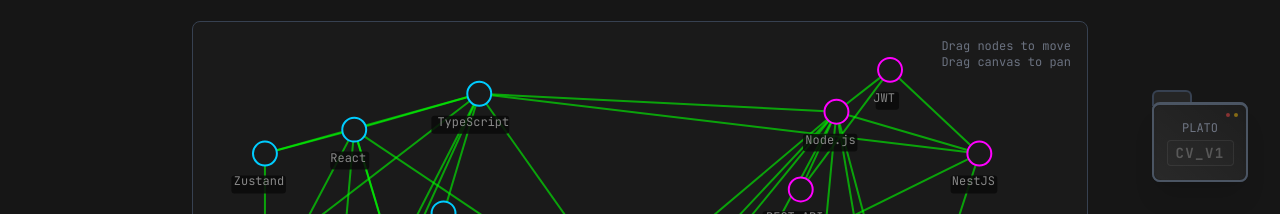
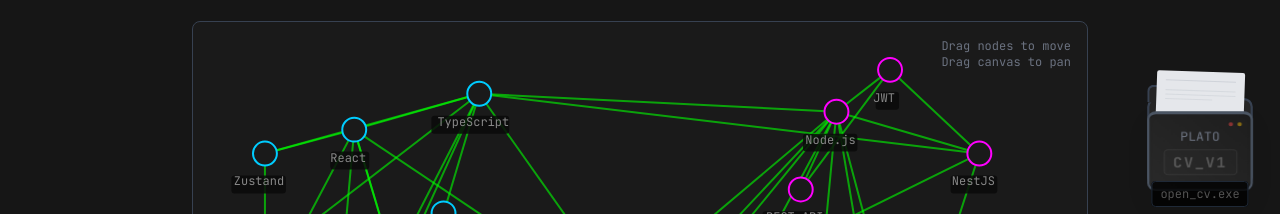
Before and after one commit to payton-ggg/quartzee.dev, a React (Vite) app in the folder main.dev/: page / in a window 1280 px wide. Both pictures are taken after a click on the button 47 px from the left and 400 px from the top of the page. Shown: the part 586-800 px from the top of the page. Built offline with nearby package versions, Linux system fonts and the light colour scheme; no server answers; a web font is replaced by a local one.

Commit message:
feat: Add CV folder widget with auto-open animation and download link.

```diff
--- a/main.dev/src/components/widgets/CVFolder.tsx
+++ b/main.dev/src/components/widgets/CVFolder.tsx
@@ -1,6 +1,27 @@
+import { useState, useEffect } from "react";
 import { FileText } from "lucide-react";
 
 const CVFolder = () => {
+  const [isAutoOpen, setIsAutoOpen] = useState(false);
+
+  useEffect(() => {
+    const interval = setInterval(() => {
+      setIsAutoOpen(true);
+      setTimeout(() => setIsAutoOpen(false), 2500);
+    }, 7000);
+
+    return () => clearInterval(interval);
+  }, []);
+
+  const openClass = isAutoOpen ? "scale-110" : "group-hover:scale-110";
+  const paperClass = isAutoOpen
+    ? "-translate-y-8 rotate-2"
+    : "group-hover:-translate-y-8 group-hover:rotate-2";
+  const coverClass = isAutoOpen
+    ? "[transform:rotateX(-25deg)_translateY(5px)]"
+    : "group-hover:[transform:rotateX(-25deg)_translateY(5px)]";
+  const labelClass = isAutoOpen ? "opacity-100" : "group-hover:opacity-100";
+
   return (
     <a
       href="https://drive.google.com/file/d/1nCBAdE6p9fgz-L3nr-J5Va0BEWs3dEYo/view?usp=sharing"
@@ -9,12 +30,16 @@
       className="fixed bottom-8 right-8 z-50 group perspective-[1000px]"
       title="Download CV"
     >
-      <div className="relative w-24 h-20 transition-transform duration-300 group-hover:scale-110 cursor-pointer">
+      <div
+        className={`relative w-24 h-20 transition-transform duration-300 cursor-pointer ${openClass}`}
+      >
         <div className="absolute inset-0 bg-[#252525] rounded-lg border-2 border-gray-700 shadow-xl" />
 
         <div className="absolute -top-3 left-0 w-10 h-4 bg-[#252525] rounded-t-md border-2 border-b-0 border-gray-700" />
 
-        <div className="absolute inset-x-2 bottom-2 top-2 bg-gray-200 rounded-sm shadow-sm transition-all duration-500 ease-out group-hover:-translate-y-8 group-hover:rotate-2 flex flex-col items-center p-2 z-10">
+        <div
+          className={`absolute inset-x-2 bottom-2 top-2 bg-gray-200 rounded-sm shadow-sm transition-all duration-500 ease-out flex flex-col items-center p-2 z-10 ${paperClass}`}
+        >
           <div className="w-full h-1.5 bg-gray-400 rounded-full mb-2 opacity-30" />
           <div className="w-full h-1 bg-gray-400 rounded-full mb-1 opacity-20" />
           <div className="w-full h-1 bg-gray-400 rounded-full mb-1 opacity-20" />
@@ -26,7 +51,9 @@
           </span>
         </div>
 
-        <div className="absolute inset-0 bg-[#1e1e1e] rounded-lg border-2 border-gray-600 border-t-[3px] shadow-inner z-20 flex items-center justify-center transition-all duration-500 origin-bottom ease-[cubic-bezier(0.4,0,0.2,1)] group-hover:[transform:rotateX(-25deg)_translateY(5px)]">
+        <div
+          className={`absolute inset-0 bg-[#1e1e1e] rounded-lg border-2 border-gray-600 border-t-[3px] shadow-inner z-20 flex items-center justify-center transition-all duration-500 origin-bottom ease-[cubic-bezier(0.4,0,0.2,1)] ${coverClass}`}
+        >
           <div className="absolute top-2 right-2 flex gap-1">
             <div className="w-1 h-1 rounded-full bg-red-500/50" />
             <div className="w-1 h-1 rounded-full bg-yellow-500/50" />
@@ -43,7 +70,9 @@
         </div>
       </div>
 
-      <div className="absolute -bottom-6 left-1/2 -translate-x-1/2 opacity-0 group-hover:opacity-100 transition-opacity duration-300 whitespace-nowrap">
+      <div
+        className={`absolute -bottom-6 left-1/2 -translate-x-1/2 transition-opacity duration-300 whitespace-nowrap opacity-0 ${labelClass}`}
+      >
         <span className="font-mono text-xs text-terminal-green bg-black/80 px-2 py-1 rounded border border-gray-800">
           open_cv.exe
         </span>
```
